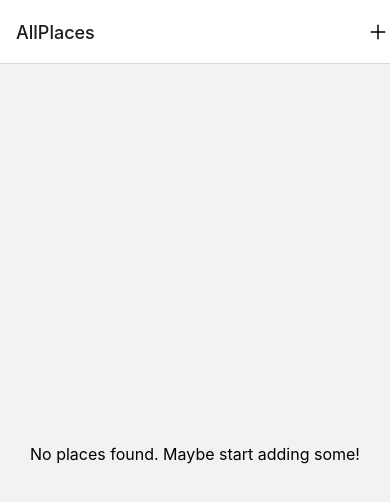
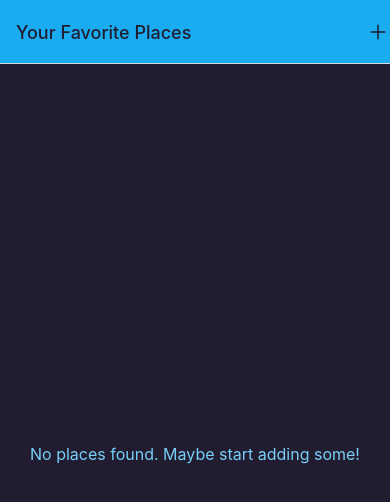
Before and after one commit to zdelcoco/FavoritePlaces, a React Native app: screen /AllPlaces in a window 390 px wide. Shown: the top 502 px of the page. Built offline with nearby package versions, Linux system fonts and the light colour scheme.

Commit message:
lecture 194 - global colors & styling

```diff
--- a/App.js
+++ b/App.js
@@ -5,6 +5,7 @@
 import AllPlaces from './screens/AllPlaces';
 import AddPlace from './screens/AddPlace';
 import IconButton from './components/UI/IconButton';
+import { Colors } from './constants/colors';
 
 const Stack = createNativeStackNavigator();
 
@@ -13,11 +14,18 @@
     <>
       <StatusBar style='dark' />
       <NavigationContainer>
-        <Stack.Navigator>
+        <Stack.Navigator
+          screenOptions={{
+            headerStyle: { backgroundColor: Colors.primary500 },
+            headerTintColor: Colors.gray700,
+            contentStyle: { backgroundColor: Colors.gray700 },
+          }}
+        >
           <Stack.Screen
             name='AllPlaces'
             component={AllPlaces}
             options={({ navigation }) => ({
+              title: 'Your Favorite Places',
               headerRight: ({ tintColor }) => (
                 <IconButton
                   icon='add'
@@ -30,7 +38,11 @@
               ),
             })}
           />
-          <Stack.Screen name='AddPlace' component={AddPlace} />
+          <Stack.Screen
+            name='AddPlace'
+            component={AddPlace}
+            options={{ title: 'Add a new Place', headerBackTitle: 'Back' }}
+          />
         </Stack.Navigator>
       </NavigationContainer>
     </>
--- a/components/PlacesList.js
+++ b/components/PlacesList.js
@@ -1,5 +1,7 @@
 import { FlatList, Text, View, StyleSheet } from 'react-native';
 import PlaceItem from './PlaceItem';
+
+import { Colors } from '../constants/colors';
 
 function PlacesList({ places }) {
   if (!places || places.length === 0) {
@@ -31,5 +33,6 @@
   },
   fallbackText: {
     fontSize: 16,
+    color: Colors.primary200,
   },
 });
--- a/components/UI/IconButton.js
+++ b/components/UI/IconButton.js
@@ -19,7 +19,6 @@
 const styles = StyleSheet.create({
   button: {
     padding: 8,
-    margin: 4,
     justifyContent: 'center',
     alignItems: 'center',
   },
--- /dev/null
+++ b/constants/colors.js
@@ -0,0 +1,11 @@
+export const Colors = {
+  primary50: '#cfeffd',
+  primary100: '#a0defb',
+  primary200: '#77cff8',
+  primary400: '#44bdf5',
+  primary500: '#1aacf0',
+  primary700: '#0570c9',
+  primary800: '#003b88',
+  accent500: '#e6b30b',
+  gray700: '#221c30',
+};
```
